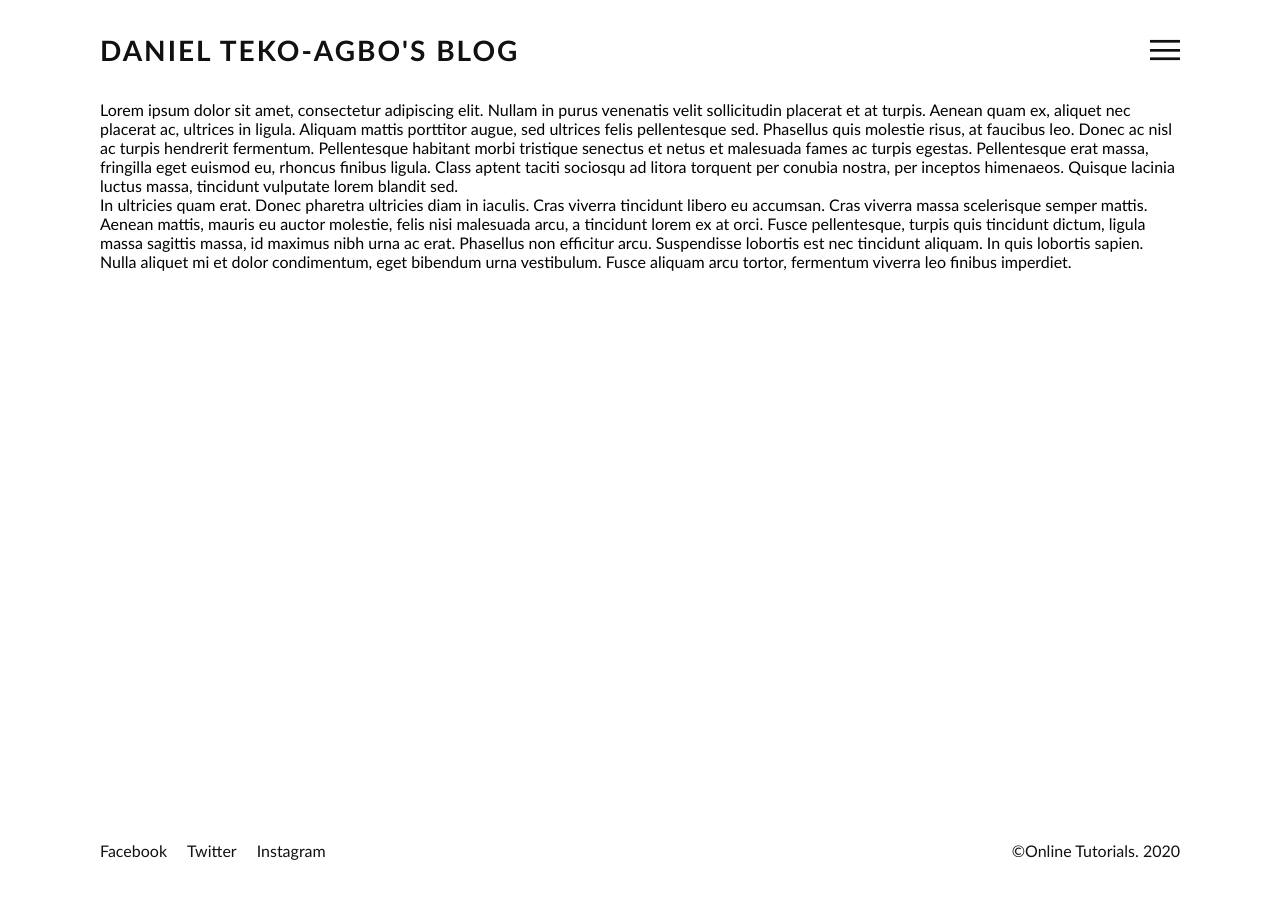
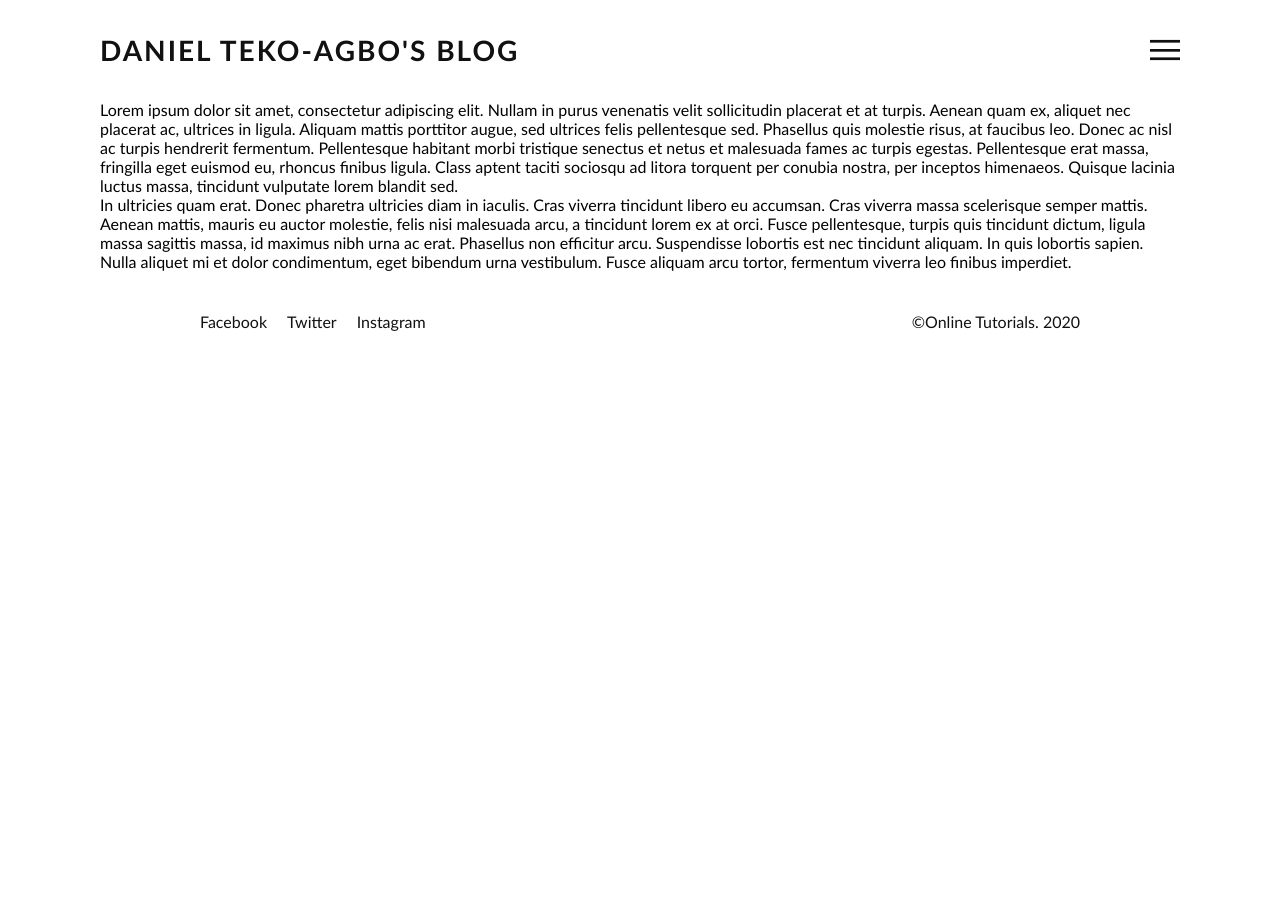
Before and after one commit to DanielTeko-Agbo/blog, a Jekyll site: the page built from about.md, in a window 1280 px wide. Built offline with Jekyll 4.4.1, drawn with Linux system fonts in a browser that asks for light colours.

Commit message:
Modified Content

```diff
--- a/_layouts/default.html
+++ b/_layouts/default.html
@@ -1,7 +1,7 @@
 <!doctype html>
 <html>
 <head>
-    <title>Heroes | Responsive Movie Landing Page Design</title>
+    <title>{{ page.title }} - {{ site.title }}</title>
     <link rel="stylesheet" type="text/css" href="{{ '/assets/css/style.css' | relative_url }}">
 </head>
 <body>
--- a/_layouts/home.html
+++ b/_layouts/home.html
@@ -10,9 +10,9 @@ layout: default
   </header>
   {%- endif -%} -->
 
-  <section>
+  <!-- <section>
     {{ content }}
-  </section>
+  </section> -->
 
   {%- if site.posts.size > 0 -%}
     {%- for post in site.posts -%}
--- a/assets/css/style.css
+++ b/assets/css/style.css
@@ -98,7 +98,6 @@ section header .toggle.active
 }
 .footer
 {
-	position: absolute;
 	bottom: 0;
 	left: 0;
 	width: 100%;
@@ -110,7 +109,6 @@ section header .toggle.active
 }
 .sci
 {
-	position: relative;
 	display: flex;
 }
 .sci li
```
